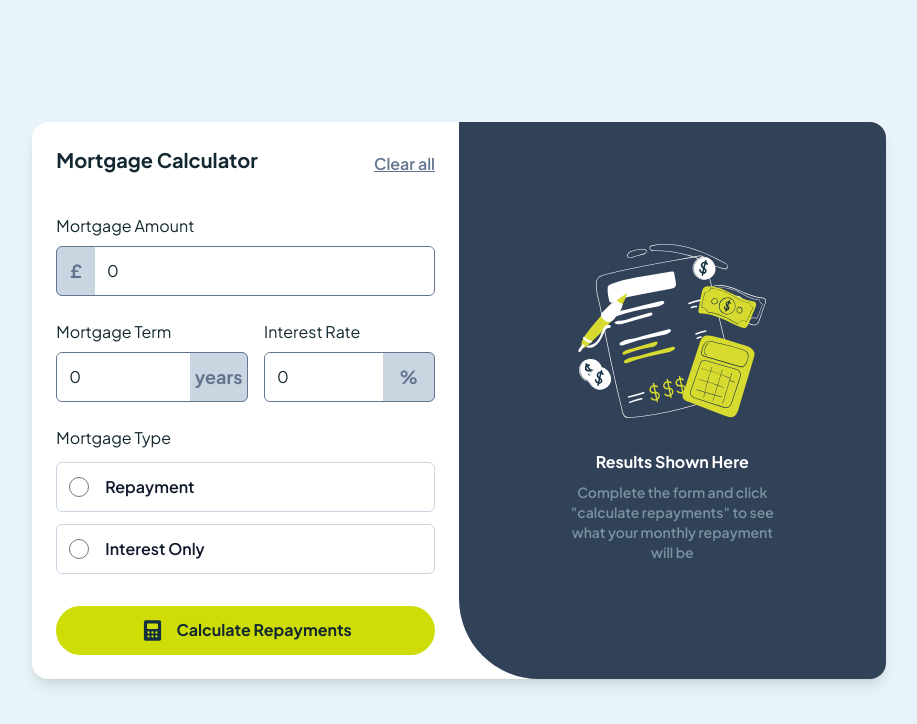
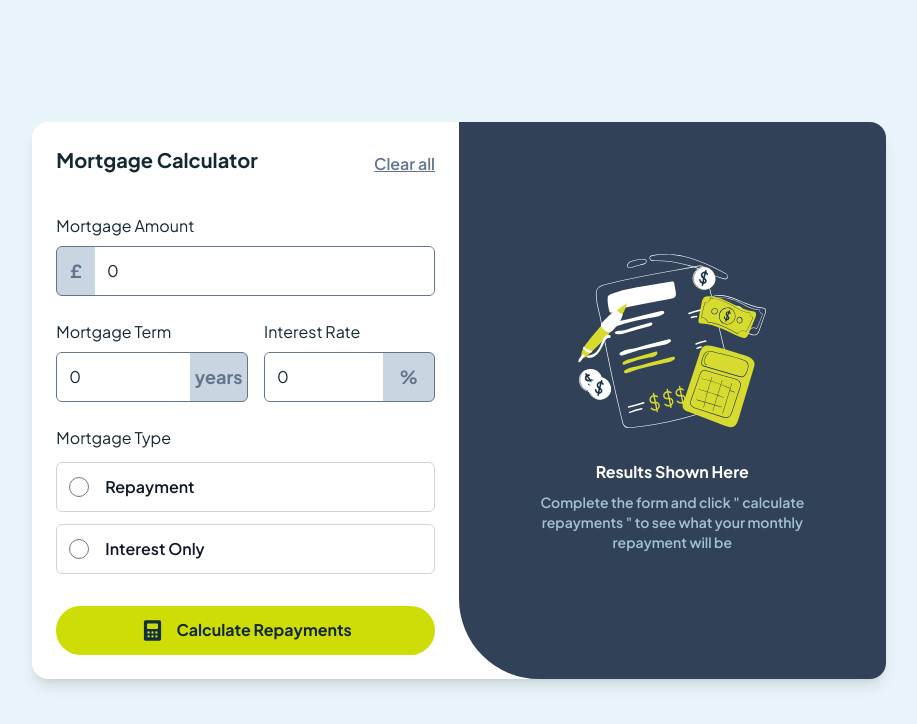
Before and after one commit to DanielOmehe/mortgage-calculator-app, a Next.js app: page / in a window 1280 px wide. Shown: the top 724 px of the page, without its empty margins (181-1098 px from the left). Built offline with nearby package versions, Linux system fonts and the light colour scheme.

Commit message:
Fix deployment error - 2

```diff
--- a/src/app/page.js
+++ b/src/app/page.js
@@ -66,7 +66,7 @@ export default function Home() {
             isComplete ?
               <div className="">
                 <h2 className="font-bold text-white text-xl capitalize mt-3 mb-3">your results</h2>
-                <p className="text-base text-[#A3C2D5] pr-14 mb-10 text-sm mt-2 font-semibold capitalize">{"your results are shown below based on the information you provided. to adjust the results, edit the form and click \"calculate repayment\" again."}</p>
+                <p className="text-base text-[#A3C2D5] pr-14 mb-10 text-sm mt-2 font-semibold capitalize">your results are shown below based on the information you provided. to adjust the results, edit the form and click &quot;calculate repayment&quot; again.</p>
                 <div className="bg-[#132830] w-full p-8 border-[#7893A0] shadow-md mt-4 border-t-4 border-t-[#CEDD06] rounded-md">
                   <div className="w-full pb-6 mb-6 border-b border-b-[#7893A0]">
                     <p className="text-[#A3C2D5] mb-3 text-base">your monthly repayments</p>
@@ -78,10 +78,10 @@ export default function Home() {
                   </div>
                 </div>
               </div> :
-              <div className="px-14 h-full w-full text-center flex flex-col items-center justify-center">
+              <div className="px-6 h-full w-full text-center flex flex-col items-center justify-center">
                 <Image src="/images/illustration-empty.svg" alt="illustration" className="mx-auto" width={200} height={300} />
                 <h2 className="font-bold text-white capitalize mt-3">results shown here</h2>
-                <p className="text-base text-[#7893A0] text-sm mt-2 font-semibold">{"Complete the form and click \"calculate repayments\" to see what your monthly repayment will be"}</p>
+                <p className="text-base text-[#A3C2D5] text-sm mt-2 font-semibold">Complete the form and click &quot; calculate repayments &quot; to see what your monthly repayment will be</p>
               </div>
           }
         </div>
```
